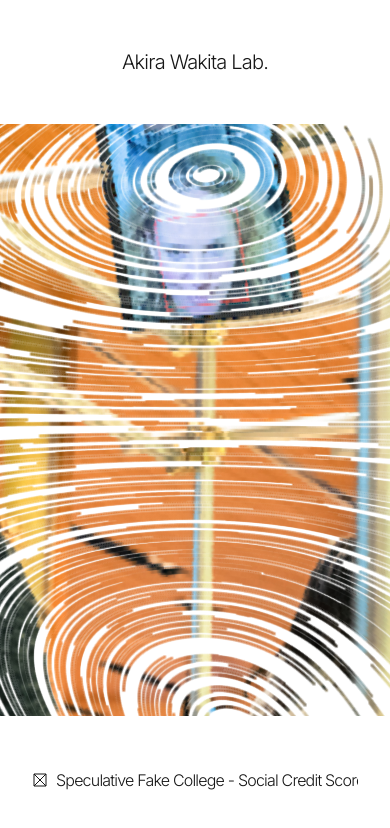
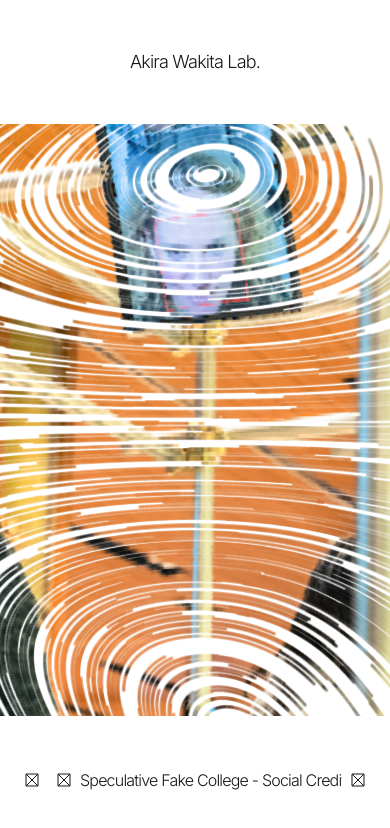
Before and after one commit to wakita-lab/web, a Next.js app: page / in a window 390 px wide. Shown: the top 828 px of the page. Built offline with nearby package versions, Linux system fonts and the light colour scheme.

Commit message:
feat: Refactor layout and styling in Home component for improved responsiveness

```diff
--- a/src/app/page.tsx
+++ b/src/app/page.tsx
@@ -12,23 +12,25 @@ export default function Home() {
     <>
       <ParticleBackground imagePath={WORKS[currentIndex].images[0]} />
 
-      <main className="flex min-h-svh w-full flex-col items-center justify-between leading-loose tracking-tighter">
-        <div className="flex w-full items-center justify-center gap-2 bg-white px-8 py-12 text-xl font-light">
+      <main className="flex min-h-svh w-full flex-col items-center justify-between font-light leading-loose tracking-tighter">
+        <div className="flex w-full items-center justify-center bg-white px-6 py-12 text-lg md:gap-4 md:px-12">
           Akira Wakita Lab.
         </div>
-        <div className="flex w-full justify-center gap-8 bg-white px-8 py-12 font-light">
-          <div className="scrollbar-hidden flex max-w-full gap-8 overflow-x-scroll">
+        <div className="flex w-full items-center justify-center gap-2 bg-white px-6 py-12 md:gap-4 md:px-12">
+          <XCheckbox selected />
+          <div className="scrollbar-hidden flex max-w-full gap-4 overflow-x-scroll md:gap-8">
             {WORKS.map((work, index) => (
               <button
                 key={index}
                 onClick={() => setCurrentIndex(index)}
-                className="flex items-center gap-2 text-nowrap p-0 tracking-tighter"
+                className="flex items-center gap-2 text-nowrap px-2 tracking-tighter"
               >
                 <XCheckbox selected={index === currentIndex} />
                 {work.name.en}
               </button>
             ))}
           </div>
+          <XCheckbox selected />
         </div>
       </main>
     </>
```
